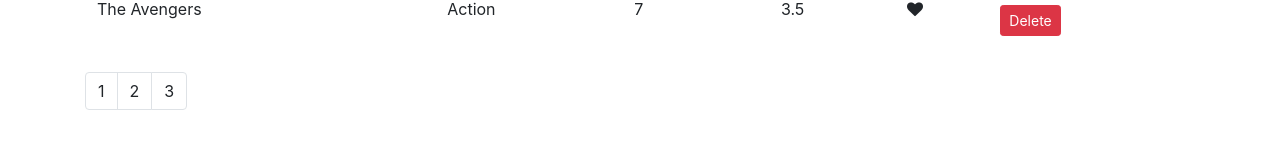
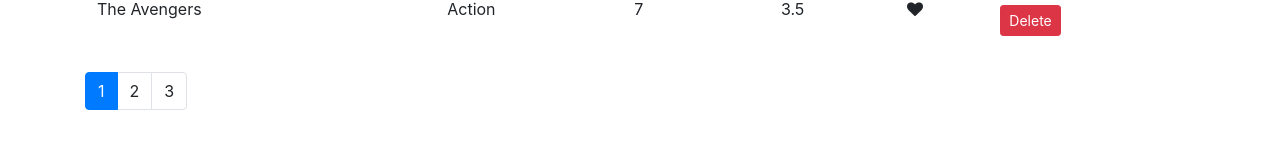
Before and after one commit to codewithz/sony-movies-app, a React (Create React App) app: page / in a window 1280 px wide. Shown: the part 682-829 px from the top of the page. Built offline with nearby package versions, Linux system fonts and the light colour scheme.

Commit message:
Pagination- Handled Page Change

```diff
--- a/src/components/MoviesComponent.jsx
+++ b/src/components/MoviesComponent.jsx
@@ -7,6 +7,7 @@
 
     const [movies, setMovies] = useState(getMovies());
     const [pageSize, setPageSize] = useState(4);
+    const [currentPage, setCurrentPage] = useState(1);
 
     const handleDelete = (movie) => {
         const filteredMovies = movies.
@@ -24,8 +25,8 @@
         setMovies(moviesClone);
     }
 
-    const handlePageChange = () => {
-
+    const handlePageChange = (page) => {
+        setCurrentPage(page)
     }
 
     if (count === 0) {
@@ -48,7 +49,7 @@
                 <tbody>
                     {
                         movies.map(movie => (
-                            <tr>
+                            <tr key={movie._id}>
                                 <td>{movie.title}</td>
                                 <td>{movie.genre.name}</td>
                                 <td>{movie.numberInStock}</td>
@@ -77,6 +78,7 @@
             <Pagination
                 itemsCount={count}
                 pageSize={pageSize}
+                currentPage={currentPage}
                 onPageChange={handlePageChange} />
         </div>
     )
--- a/src/components/common/Pagination.jsx
+++ b/src/components/common/Pagination.jsx
@@ -3,7 +3,7 @@
 
 export default function Pagination(props) {
 
-    const { itemsCount, pageSize } = props;
+    const { itemsCount, pageSize, onPageChange, currentPage } = props;
 
     const pageCount = Math.ceil(itemsCount / pageSize);
     console.log("PageCount: ", pageCount);
@@ -18,8 +18,11 @@
             <ul class="pagination">
                 {
                     pages.map((page) => (
-                        <li key={page} class="page-item">
-                            <a class="page-link">{page}</a>
+                        <li key={page}
+                            className={(currentPage === page) ? "page-item active" : "page-item"}>
+                            <a className="page-link" onClick={() => onPageChange(page)}>
+                                {page}
+                            </a>
                         </li>
                     ))
                 }
```
